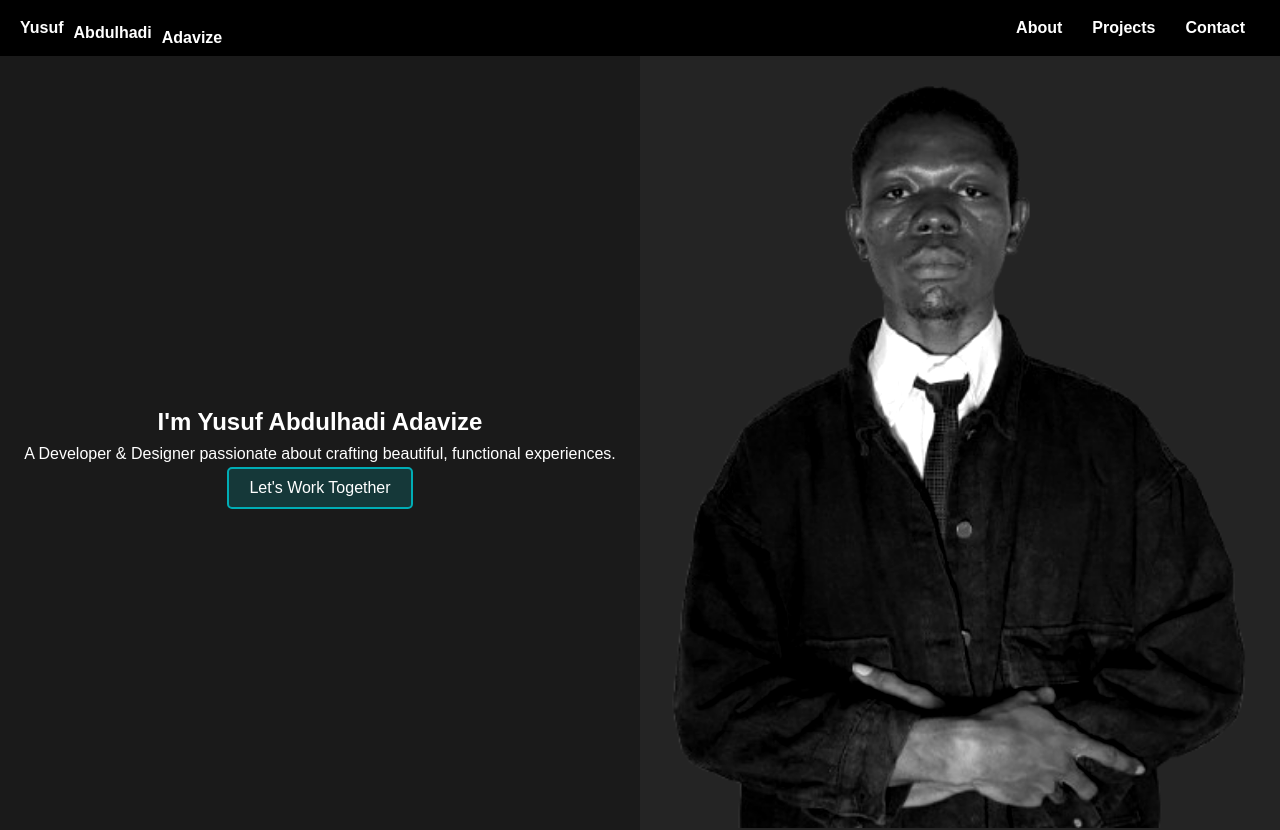
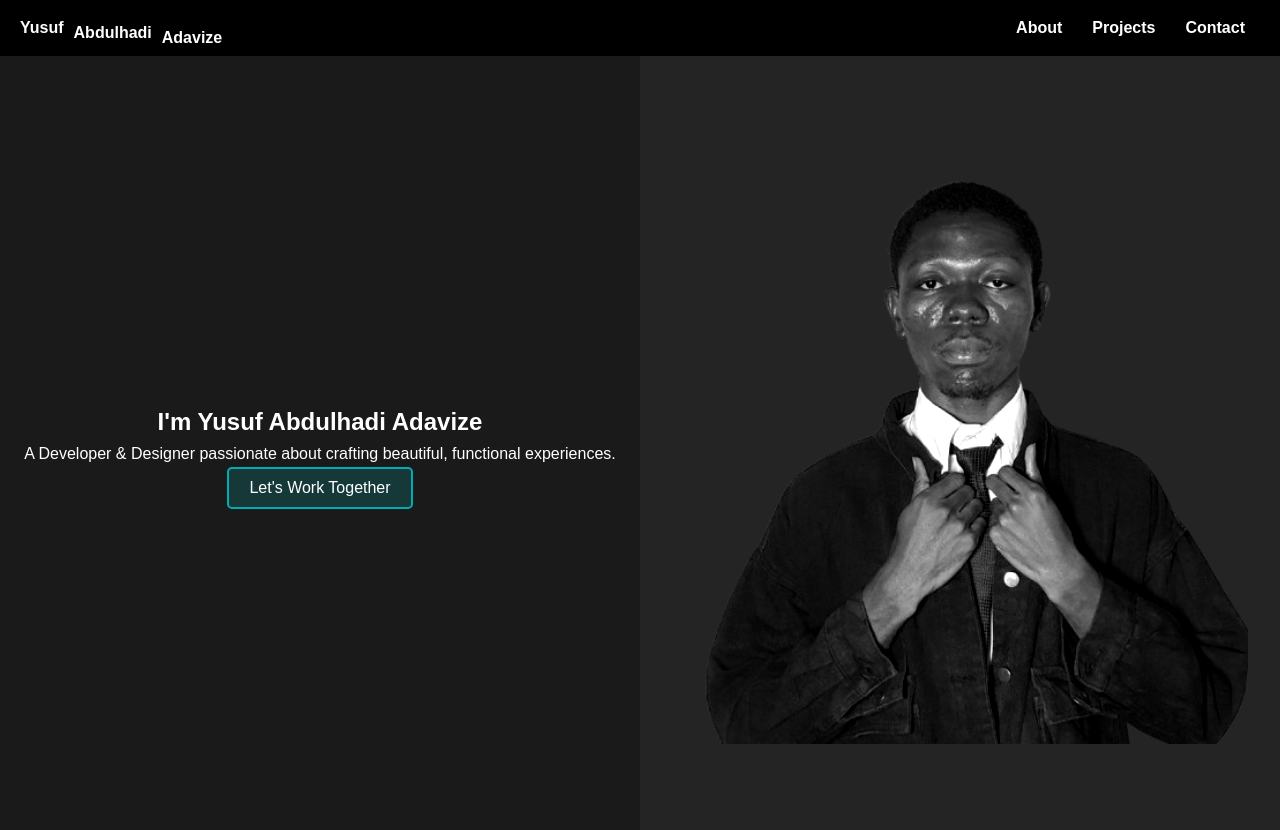
Before and after one commit to IammHardy/My-portfolio, a plain HTML site: page index.html in a window 1280 px wide. Shown: the top 830 px of the page. Drawn offline with nearby package versions, Linux system fonts and the light colour scheme.

Commit message:
Updated images

```diff
--- a/index.html
+++ b/index.html
@@ -37,7 +37,7 @@
             </div>
         </div>
         <div class="hero-right">
-            <img src="/src/WhatsApp_Image_2025-03-10_at_10.23.12_513b7789-removebg-preview.png" alt="Profile Image" class="profile-image">
+            <img src="/src/neww-removebg-preview.png" alt="Profile Image" class="profile-image">
         </div>
     </section>
 
```
Also changed, not shown: src/Hardy-removebg-preview.png (added), src/neww-removebg-preview.png (added), src/nnn-removebg-preview.png (added), 3 other files.
